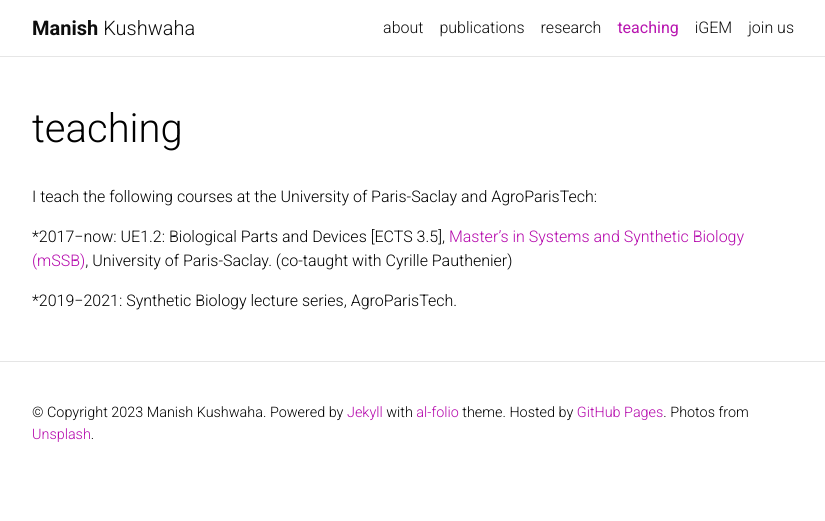
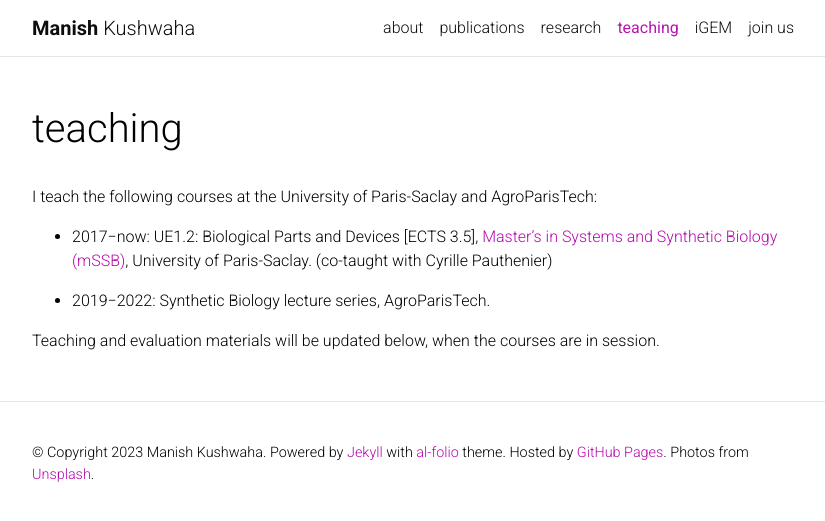
Before and after one commit to manishmicrobe/manishmicrobe.github.io, a Jekyll site: the page built from _pages/teaching.md, in a window 1280 px wide. Shown: the top 521 px of the page, without its empty margins (223-1048 px from the left). Built offline with Jekyll 4.4.1, drawn with Linux system fonts in a browser that asks for light colours; comment, search, counter and statistics services are not loaded; a style sheet for code colours, icons or effects is not loaded.

Commit message:
Update teaching.md

```diff
--- a/_pages/teaching.md
+++ b/_pages/teaching.md
@@ -9,6 +9,8 @@ nav_order: 3
 
 I teach the following courses at the University of Paris-Saclay and AgroParisTech:
 
-*2017−now: UE1.2: Biological Parts and Devices [ECTS 3.5], [Master’s in Systems and Synthetic Biology (mSSB)](https://www.mssb.fr/program-overview/), University of Paris-Saclay. (co-taught with Cyrille Pauthenier)
+* 2017−now: UE1.2: Biological Parts and Devices [ECTS 3.5], [Master’s in Systems and Synthetic Biology (mSSB)](https://www.mssb.fr/program-overview/), University of Paris-Saclay. (co-taught with Cyrille Pauthenier)
 
-*2019−2021: Synthetic Biology lecture series, AgroParisTech.
+* 2019−2022: Synthetic Biology lecture series, AgroParisTech.
+
+Teaching and evaluation materials will be updated below, when the courses are in session.
```
